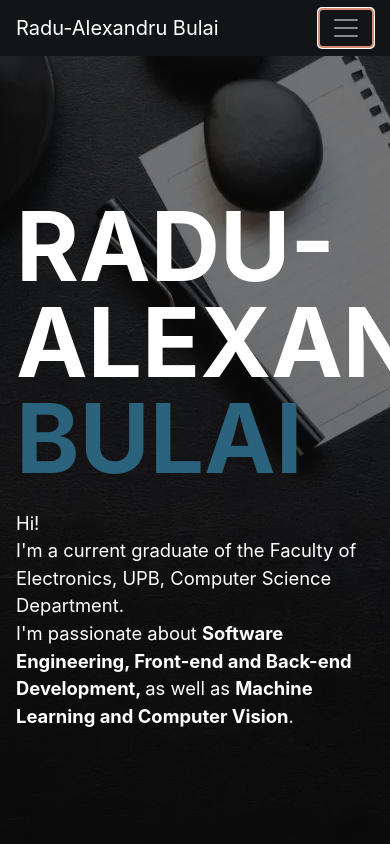
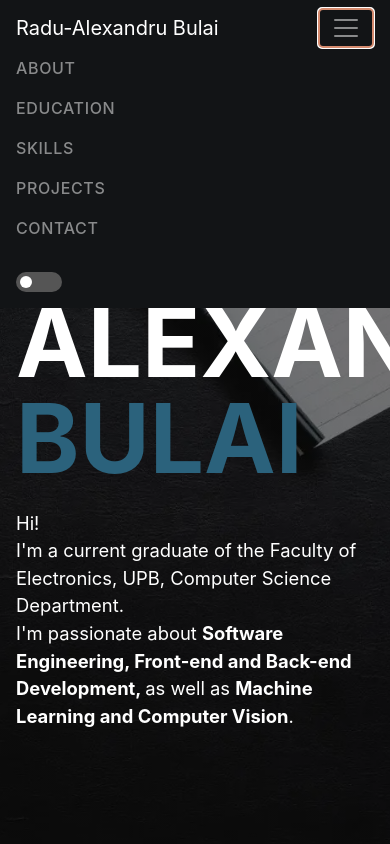
Before and after one commit to radualexandrub/radualexandrub.github.io, a React (Create React App) app: page / in a window 390 px wide. Both pictures are taken after a click on the button 346 px from the left and 28 px from the top of the page. Shown: the top 844 px of the page. Built offline with nearby package versions, Linux system fonts and the light colour scheme; a web font is replaced by a local one.

Commit message:
Add mobile friendly Navbar Toggler and Modal close on click outside
Created functionality for Mobile Navbar Button Toggler using useState and also added option to close the Mobile Navbar and Modal when user clicks outside of it using useRef and useEffect

```diff
--- a/src/Portfolio/Navbar.js
+++ b/src/Portfolio/Navbar.js
@@ -1,10 +1,32 @@
 import imgProfile from "../img/imgProfile.jpg";
-import { Link, animateScroll } from "react-scroll";
+import { useState, useRef, useEffect } from "react";
+import { Link } from "react-scroll";
 
 function Navbar() {
+  const [isNavbarOpen, setIsNavbarOpen] = useState(false);
+  const toggleNavbarOpen = () => {
+    setIsNavbarOpen(!isNavbarOpen);
+  };
+
+  const navbarRef = useRef(null);
+  useEffect(() => {
+    /* Close the Mobile Navbar when user clicks outside of it */
+    const setNavbarClosed = (event) => {
+      if (navbarRef.current && navbarRef.current.contains(event.target)) {
+        return;
+      }
+
+      setIsNavbarOpen(false);
+    };
+
+    document.addEventListener("mousedown", setNavbarClosed);
+    return () => document.removeEventListener("mousedown", setNavbarClosed);
+  }, []);
+
   return (
     <nav
       className="navbar navbar-expand-lg navbar-dark bg-primary fixed-top"
+      ref={navbarRef}
       id="sideNav"
     >
       <a className="navbar-brand" href="#page-top">
@@ -26,15 +48,16 @@ function Navbar() {
       <button
         className="navbar-toggler"
         type="button"
-        data-toggle="collapse"
-        data-target="#navbarSupportedContent"
-        aria-controls="navbarSupportedContent"
-        aria-expanded="false"
-        aria-label="Toggle navigation"
+        onClick={() => toggleNavbarOpen()}
       >
         <span className="navbar-toggler-icon"></span>
       </button>
-      <div className="collapse navbar-collapse" id="navbarSupportedContent">
+      <div
+        className={`${
+          isNavbarOpen ? "navbar-collapse" : "collapse navbar-collapse"
+        }`}
+        id="navbarSupportedContent"
+      >
         <ul className="navbar-nav">
           <li className="nav-item">
             <Link
--- a/src/Portfolio/Projects/ProjectModal.js
+++ b/src/Portfolio/Projects/ProjectModal.js
@@ -1,4 +1,4 @@
-import React from "react";
+import React, { useRef, useEffect } from "react";
 import { useModalContext } from "./ProjectModalContext";
 import { FontAwesomeIcon } from "@fortawesome/react-fontawesome";
 import { faDesktop } from "@fortawesome/free-solid-svg-icons";
@@ -12,13 +12,29 @@ export default function ProjectModal() {
     closeProjectModal,
     projectModalInformation,
   } = useModalContext();
+
+  const modalRef = useRef(null);
+  useEffect(() => {
+    /* Close the Modal when user clicks outside of it */
+    const setModalClosed = (event) => {
+      if (modalRef.current && modalRef.current.contains(event.target)) {
+        return;
+      }
+
+      closeProjectModal();
+    };
+
+    document.addEventListener("mousedown", setModalClosed);
+    return () => document.removeEventListener("mousedown", setModalClosed);
+  }, []);
+
   return (
     <div
       className={`${
         isProjectModalOpen ? "modal-overlay show-modal" : "modal-overlay"
       }`}
     >
-      <div className="modal-container">
+      <div className="modal-container" ref={modalRef}>
         <h3>{projectModalInformation.title}</h3>
 
         {projectModalInformation.img ? (
```
Also changed, not shown: 1 other file (tests, documents, lock files or other folders).
